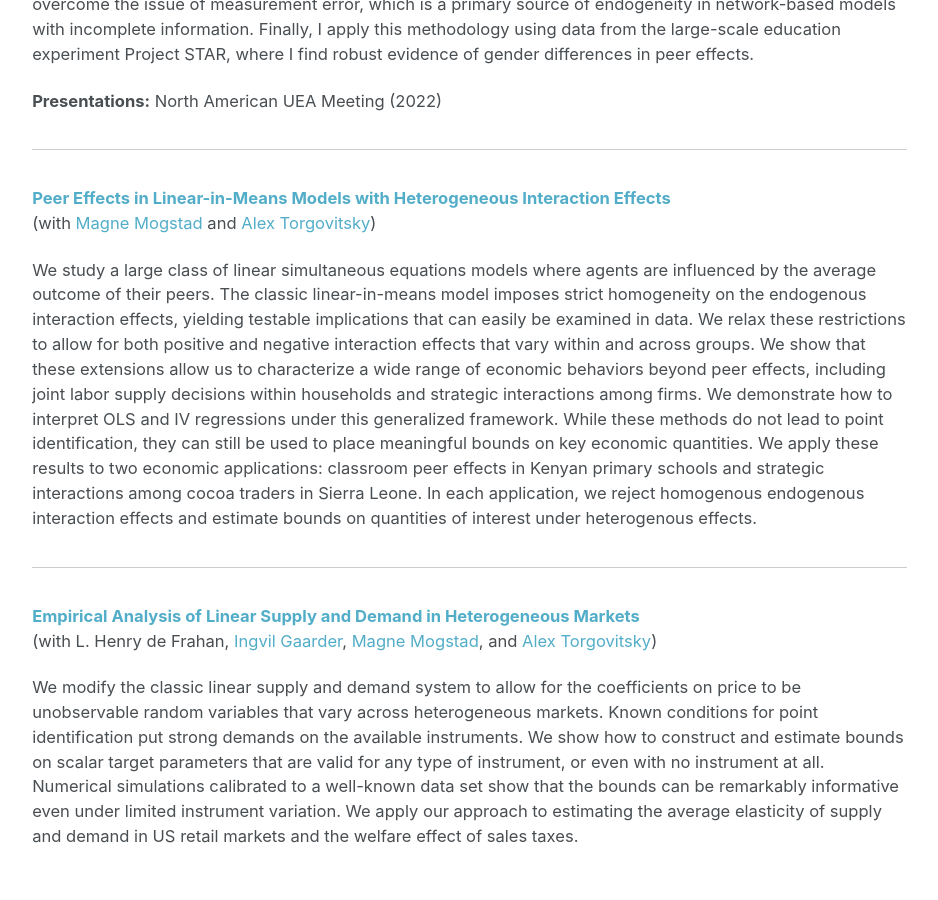
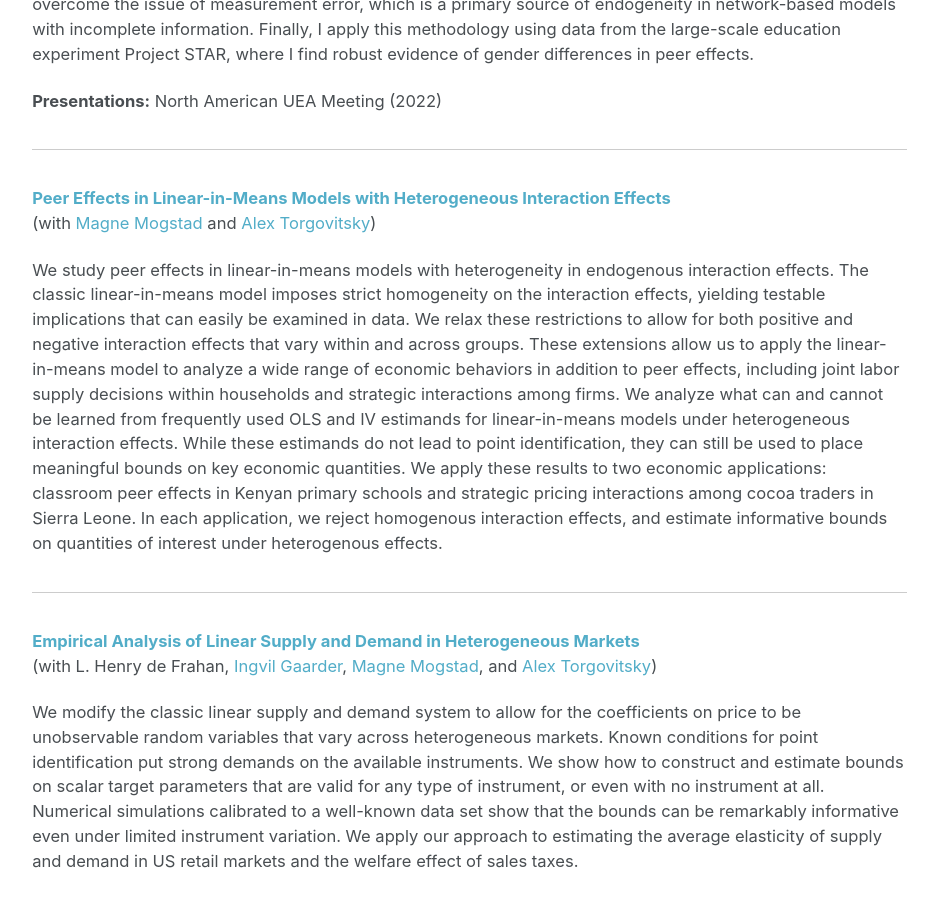
Before and after one commit to ovolpe/ovolpe.github.io, a Jekyll site: the page built from _pages/about.md, in a window 1280 px wide and 900 px high, scrolled down 1339 px. Shown: the whole window, without its empty margins (144-1082 px from the left). Built offline with Jekyll 4.4.1, drawn with Linux system fonts in a browser that asks for light colours.

Commit message:
Update about.md

```diff
--- a/_pages/about.md
+++ b/_pages/about.md
@@ -45,7 +45,7 @@ This paper explores how identity influences group behavior through social intera
 [**Peer Effects in Linear-in-Means Models with Heterogeneous Interaction Effects**](https://ovolpe.github.io/) <br>
 (with [Magne Mogstad](https://sites.google.com/site/magnemogstad) and [Alex Torgovitsky](https://a-torgovitsky.github.io))
 
-We study a large class of linear simultaneous equations models where agents are influenced by the average outcome of their peers. The classic linear-in-means model imposes strict homogeneity on the endogenous interaction effects, yielding testable implications that can easily be examined in data. We relax these restrictions to allow for both positive and negative interaction effects that vary within and across groups. We show that these extensions allow us to characterize a wide range of economic behaviors beyond peer effects, including joint labor supply decisions within households and strategic interactions among firms. We demonstrate how to interpret OLS and IV regressions under this generalized framework. While these methods do not lead to point identification, they can still be used to place meaningful bounds on key economic quantities. We apply these results to two economic applications: classroom peer effects in Kenyan primary schools and strategic interactions among cocoa traders in Sierra Leone. In each application, we reject homogenous endogenous interaction effects and estimate bounds on quantities of interest under heterogenous effects.
+We study peer effects in linear-in-means models with heterogeneity in endogenous interaction effects. The classic linear-in-means model imposes strict homogeneity on the interaction effects, yielding testable implications that can easily be examined in data. We relax these restrictions to allow for both positive and negative interaction effects that vary within and across groups. These extensions allow us to apply the linear-in-means model to analyze a wide range of economic behaviors in addition to peer effects, including joint labor supply decisions within households and strategic interactions among firms. We analyze what can and cannot be learned from frequently used OLS and IV estimands for linear-in-means models under heterogeneous interaction effects. While these estimands do not lead to point identification, they can still be used to place meaningful bounds on key economic quantities. We apply these results to two economic applications: classroom peer effects in Kenyan primary schools and strategic pricing interactions among cocoa traders in Sierra Leone. In each application, we reject homogenous interaction effects, and estimate informative bounds on quantities of interest under heterogenous effects.
 
 <hr style="margin: 2em 0; border: none; border-top: 1px solid #ccc;">
 
```
